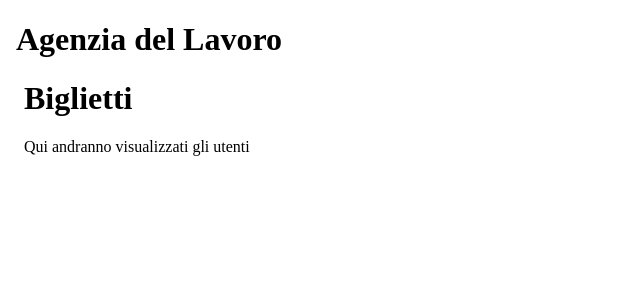
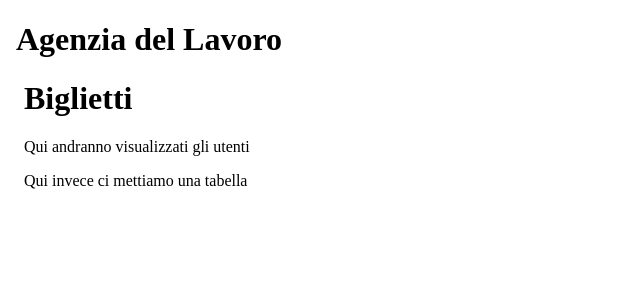
Before and after one commit to Tiberiu05/Agenzia-del-Lavoro, an Angular app: page / in a window 1280 px wide. Shown: the top 300 px of the page, without its empty margins (0-640 px from the left). Built offline with nearby package versions, Linux system fonts and the light colour scheme.

Commit message:
Prova di sincronizzazione

```diff
--- a/src/app/biglietti/biglietti.component.html
+++ b/src/app/biglietti/biglietti.component.html
@@ -10,5 +10,8 @@
     <div class="utenti">
         <p>Qui andranno visualizzati gli utenti</p>
     </div>
+    <div>
+        <p>Qui invece ci mettiamo una tabella</p>
+    </div>
 </body>
 </html>
```
